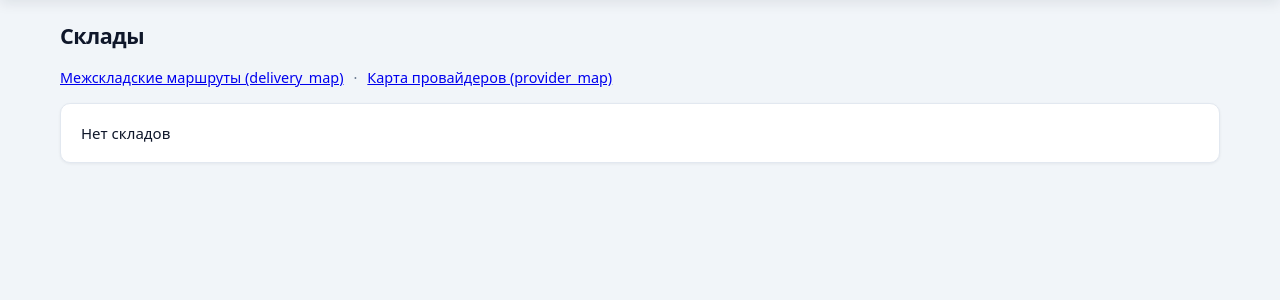
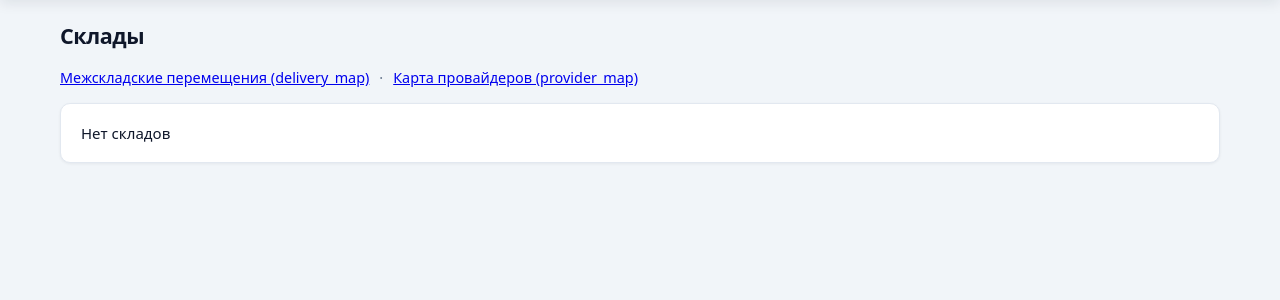
Before and after one commit to andrewkumbula/admin_rms, a Python web app: template app/templates/warehouses/list.html in a window 1280 px wide. Shown: the part 63-363 px from the top of the page. Run offline with Jinja, Linux system fonts and the light colour scheme; the template is opened without the code that fills it, so the values that code supplies are empty.

Commit message:
Rename warehouses link to inter-warehouse transfers

```diff
--- a/app/templates/warehouses/list.html
+++ b/app/templates/warehouses/list.html
@@ -3,7 +3,7 @@
   <div class="data-page">
     <h1>Склады</h1>
     <p class="muted" style="display: flex; flex-wrap: wrap; gap: 10px; align-items: center;">
-      <a href="/warehouses/delivery_routes">Межскладские маршруты (delivery_map)</a>
+      <a href="/warehouses/delivery_routes">Межскладские перемещения (delivery_map)</a>
       <span>·</span>
       <a href="/warehouses/provider_map">Карта провайдеров (provider_map)</a>
     </p>
```
